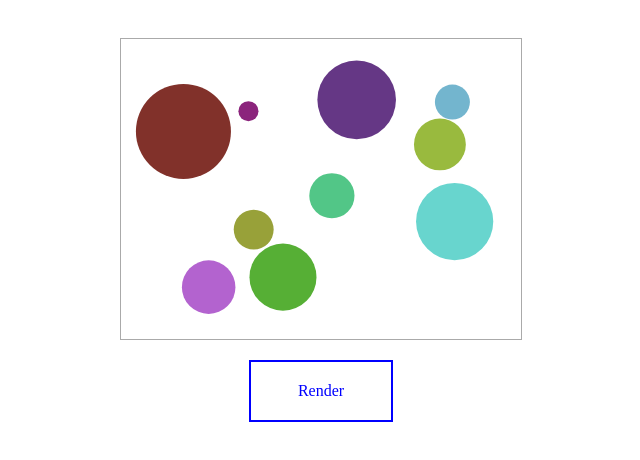
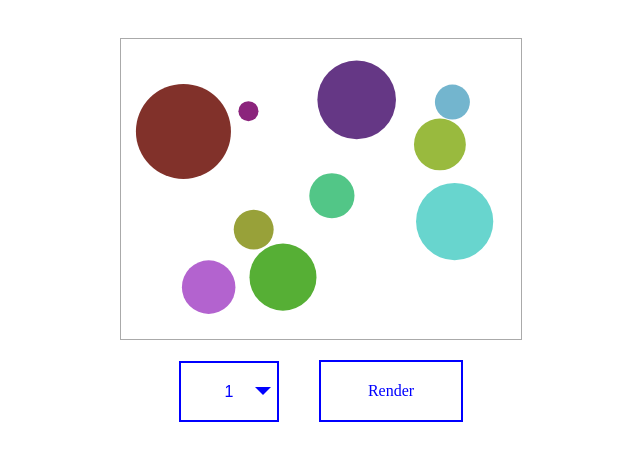
Before and after one commit to FujiHaruka/circles, a plain HTML site: page index.html in a window 1280 px wide. Shown: the whole page, without its empty margins (319-959 px from the left). Drawn offline with Linux system fonts and the light colour scheme.

Commit message:
select button

```diff
--- a/index.html
+++ b/index.html
@@ -19,17 +19,82 @@
         border: 2px solid blue;
         color: blue;
         padding: 20px;
-        margin: auto;
-        margin-top: 20px;
+        margin: 20px;
         text-align: center;
         width: 100px;
         cursor: pointer;
+        user-select: none;
+        -moz-user-select: none;
+        -webkit-user-select: none;
+        -ms-user-select: none;
+      }
+      .button:hover {
+        color: rgb(0, 0, 220);
+        border-color: rgb(0, 0, 220);
+      }
+      .button:active {
+        background-color: rgba(0, 0, 255, 0.1)
+      }
+      .select {
+        -webkit-appearance: none;
+        -moz-appearance: none;
+        appearance: none;
+        width: 100px;
+        padding: 20px;
+        border: 2px solid blue;
+        color: blue;
+        background-color: white;
+        font-size: 1em;
+        text-align: center;
+      }
+      .select-group {
+        margin: 20px;
+        position: relative;
+      }
+      .select-group:after {
+        position: absolute;
+        top: 0;
+        right: 8px;
+        bottom: 0;
+
+        width: 0;
+        height: 0;
+        margin: auto;
+
+        content: '';
+
+        border-top: 8px solid blue;
+        border-right: 8px solid transparent;
+        border-left: 8px solid transparent;
+      }
+      .buttons {
+        display: flex;
+        width: 400px;
+        margin: auto;
+        justify-content: center;
+        align-items: center;
       }
     </style>
     <div class="main">
       <canvas id="canvas" width="400" height="300"></canvas>
-      <div class="button" onclick="drawCircles()">
-        Render
+      <div class="buttons">
+        <div class="select-group">
+          <select class="select" id="select">
+            <option value="1">1</option>
+            <option value="2">2</option>
+            <option value="3">3</option>
+            <option value="4">4</option>
+            <option value="5">5</option>
+            <option value="6">6</option>
+            <option value="7">7</option>
+            <option value="8">8</option>
+            <option value="9">9</option>
+            <option value="10">10</option>
+          </select>
+        </div>
+        <div class="button" onclick="onClickRender()">
+          Render
+        </div>
       </div>
     </div>
   </body>
--- a/index.js
+++ b/index.js
@@ -12,14 +12,19 @@ circle: {
 */
 
 window.onload = function () {
-  drawCircles()
+  drawCircles(10)
 }
 
-function drawCircles () {
+function onClickRender () {
+  let select = document.getElementById('select')
+  let value = select.value
+  drawCircles(Number(value))
+}
+
+function drawCircles (number) {
   let canvas = document.getElementById('canvas')
   let ctx = canvas.getContext('2d')
 
-  let number = 10
   let width = 400
   let height = 300
   let maxRadius = 50
```
